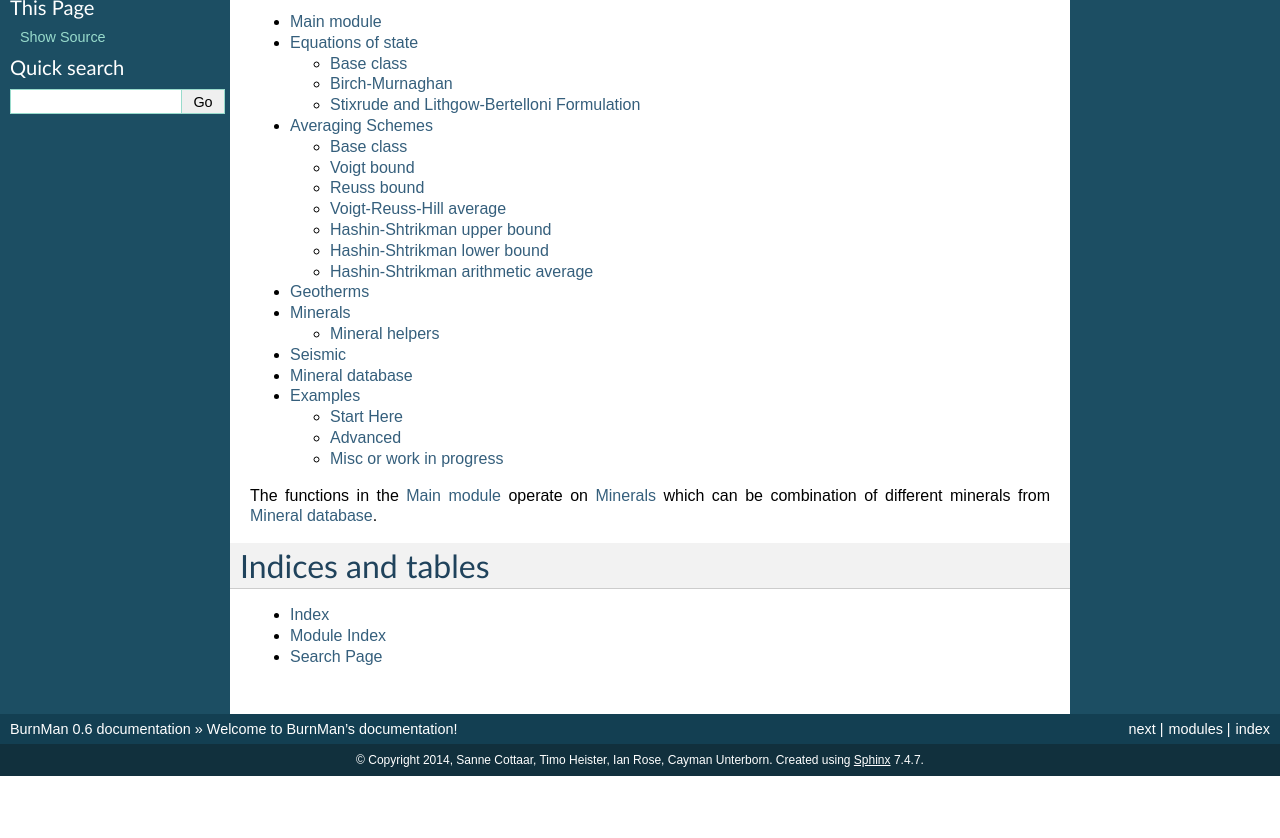
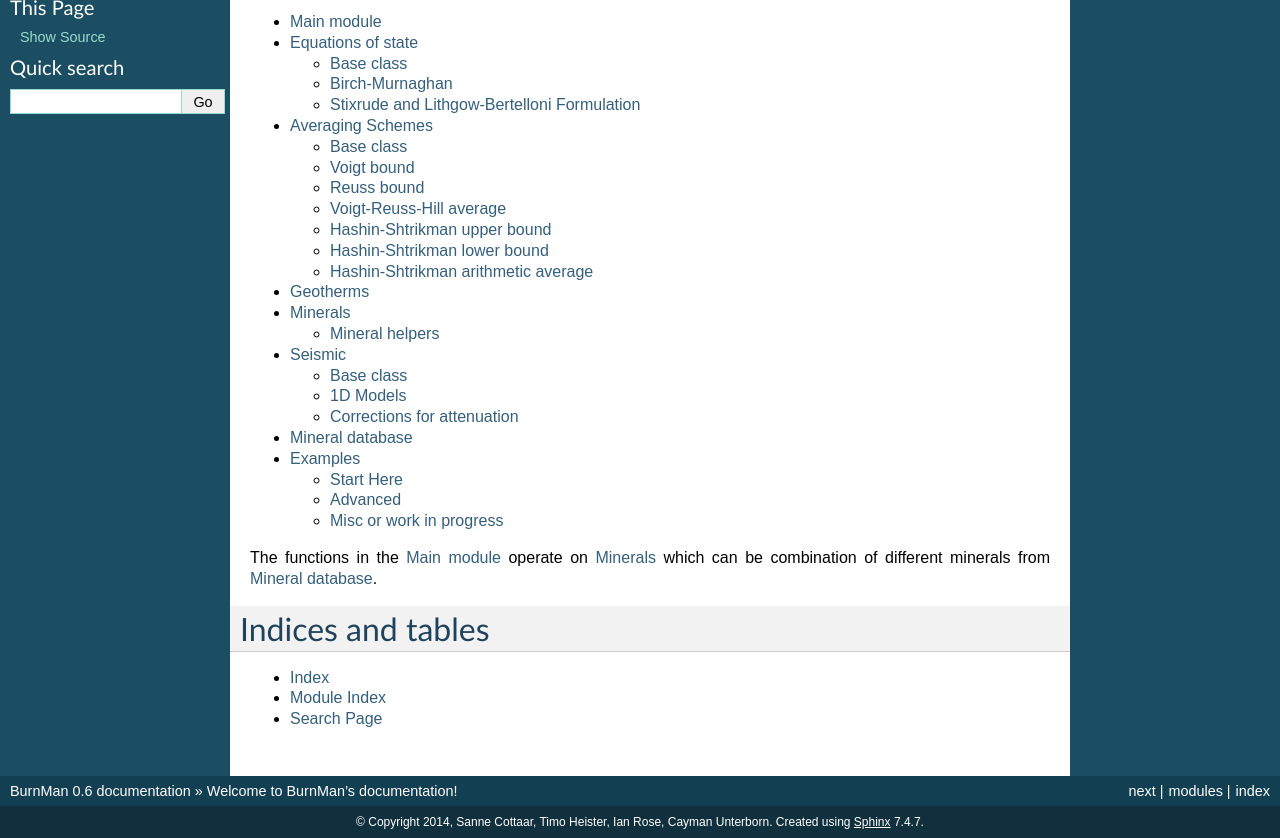
Before and after one commit to geodynamics/burnman, a Sphinx documentation site: the page built from sphinx/index.rst, in a window 1280 px wide, cut to the strip 190-1028 px from the top of the page. Built offline with Sphinx 7.4.7, drawn with Linux system fonts in a browser that asks for light colours; before the commit the page ends 966 px from its top, so only the background shows below that.

Commit message:
some commenting

```diff
--- a/sphinx/seismic.rst
+++ b/sphinx/seismic.rst
@@ -2,6 +2,29 @@
 Seismic
 =======
 
+
+
+
 .. automodule:: burnman.seismic
 
+
+Base class
+-----------
 .. autoclass:: burnman.seismic.SeismicData
+
+
+1D Models
+-----------
+.. autoclass:: burnman.seismic.Model1D
+
+.. autoclass:: burnman.seismic.PREM
+
+.. autoclass:: burnman.seismic.Slow
+
+.. autoclass:: burnman.seismic.Fast
+
+
+
+Corrections for attenuation
+-----------------------
+.. autoclass:: burnman.seismic.attenuation_correction
```
